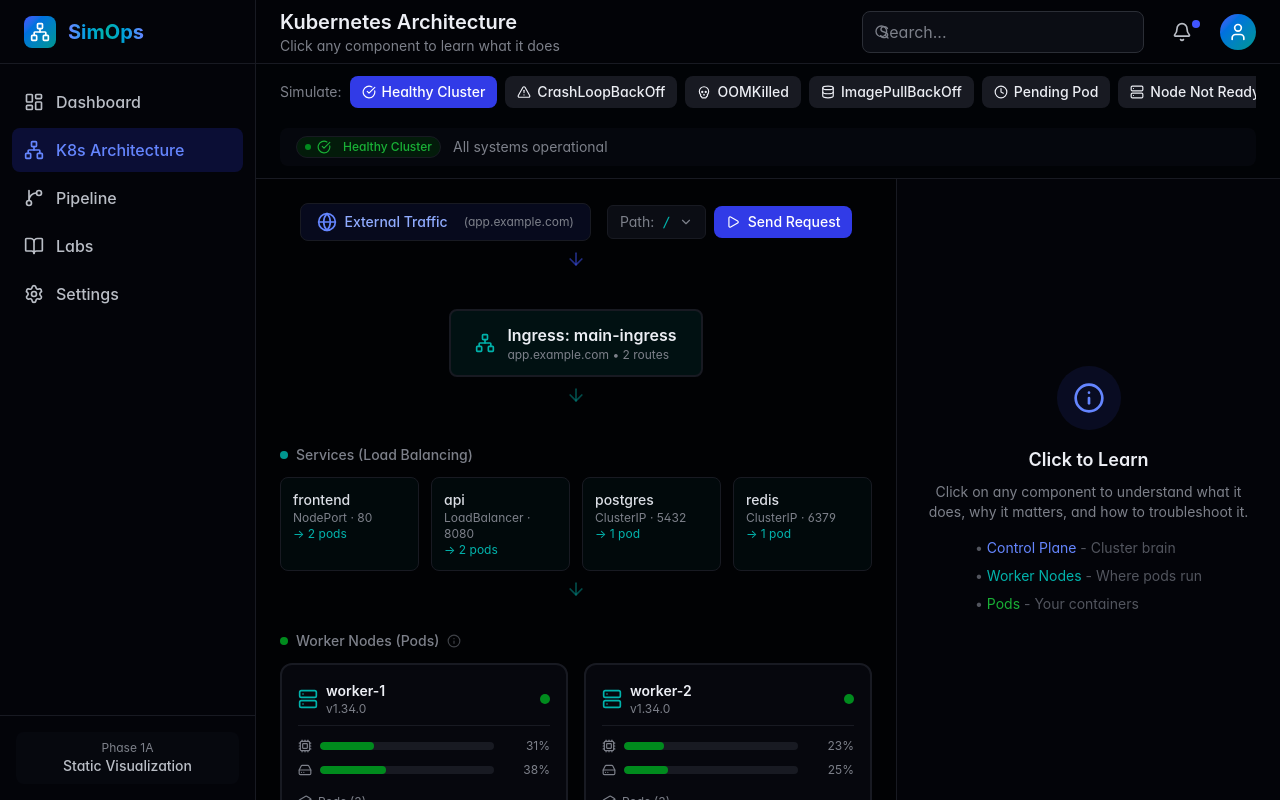
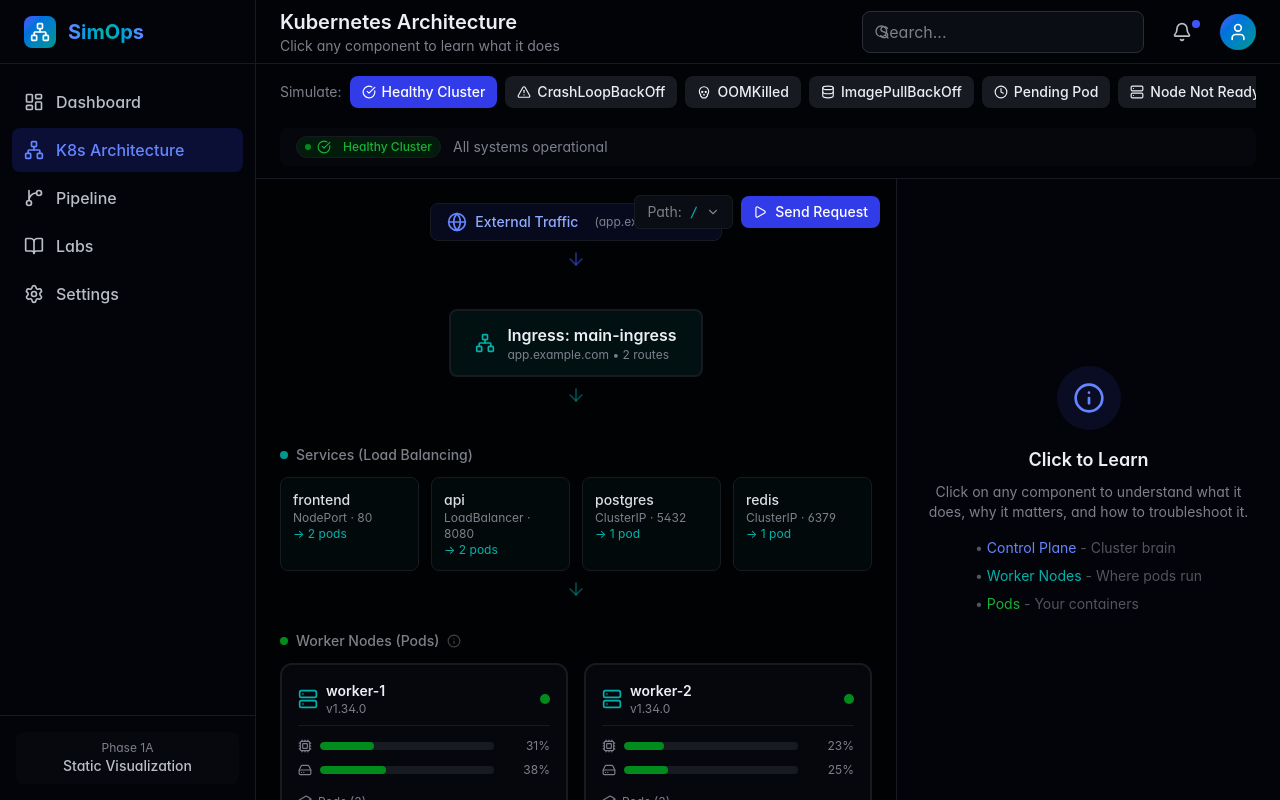
Before and after one commit to abhishekpanda0620/simops, a React (Vite) app in the folder app/: page /topology in a window 1280 px wide. Built offline with nearby package versions, Linux system fonts and the light colour scheme; a web font is replaced by a local one.

Commit message:
fix: Move traffic controls to top-right and fix lint issues
- TrafficFlowControls now in fixed position at top-right
- Added eslint-disable comments for hook and helper exports
- External Traffic entry point cleaner without inline controls

```diff
--- a/app/src/components/topology/ArchitectureView.tsx
+++ b/app/src/components/topology/ArchitectureView.tsx
@@ -81,11 +81,22 @@ export function ArchitectureView({ cluster, onKillPod }: ArchitectureViewProps)
         {/* Routing Status Bar */}
         <RoutingStatus trafficState={traffic.state} />
 
+        {/* Traffic Controls - Fixed top right */}
+        <div className="absolute top-4 right-4 z-40">
+          <TrafficFlowControls
+            isFlowing={traffic.state.isFlowing}
+            endpoints={traffic.endpoints}
+            selectedEndpoint={traffic.state.endpoint}
+            onEndpointChange={traffic.setEndpoint}
+            onStart={traffic.startSimulation}
+            onComplete={traffic.stopSimulation}
+          />
+        </div>
+
         <div className="max-w-6xl mx-auto space-y-8">
 
           {/* External Traffic Entry Point */}
           <div className="flex flex-col items-center">
-            <div className="flex items-center gap-4">
             <div className={cn(
               "flex items-center gap-2 px-4 py-2 rounded-lg border transition-all",
               traffic.state.isFlowing
@@ -95,15 +106,6 @@ export function ArchitectureView({ cluster, onKillPod }: ArchitectureViewProps)
               <Globe className={cn("w-5 h-5", traffic.state.isFlowing ? "text-success-400" : "text-primary-400")} />
               <span className={cn("text-sm font-medium", traffic.state.isFlowing ? "text-success-300" : "text-primary-300")}>External Traffic</span>
               <span className="text-xs text-surface-400 ml-2">(app.example.com)</span>
-              </div>
-              <TrafficFlowControls
-                isFlowing={traffic.state.isFlowing}
-                endpoints={traffic.endpoints}
-                selectedEndpoint={traffic.state.endpoint}
-                onEndpointChange={traffic.setEndpoint}
-                onStart={traffic.startSimulation}
-                onComplete={traffic.stopSimulation}
-              />
             </div>
             <ArrowDown className={cn(
               "w-5 h-5 my-2 transition-colors duration-300",
--- a/app/src/components/topology/TrafficFlow.tsx
+++ b/app/src/components/topology/TrafficFlow.tsx
@@ -105,6 +105,7 @@ export function TrafficFlowControls({
 }
 
 // Hook to manage traffic simulation with real K8s routing logic
+// eslint-disable-next-line react-refresh/only-export-components
 export function useTrafficSimulation(
   ingresses: K8sIngress[],
   services: K8sService[],
@@ -196,6 +197,7 @@ export function useTrafficSimulation(
 }
 
 // Helper to check if a component should be highlighted in current traffic path
+// eslint-disable-next-line react-refresh/only-export-components
 export function isInTrafficPath(
   componentType: 'ingress' | 'service' | 'pod' | 'node',
   componentId: string,
```
Lines whose indentation alone changed are shown as unchanged.
